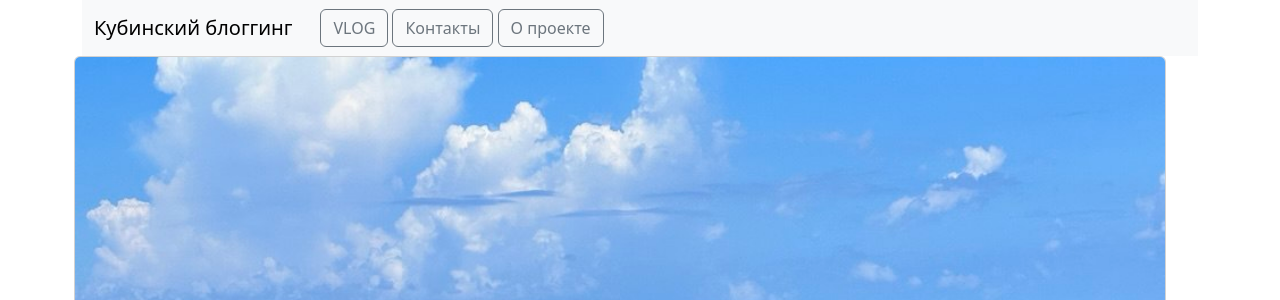
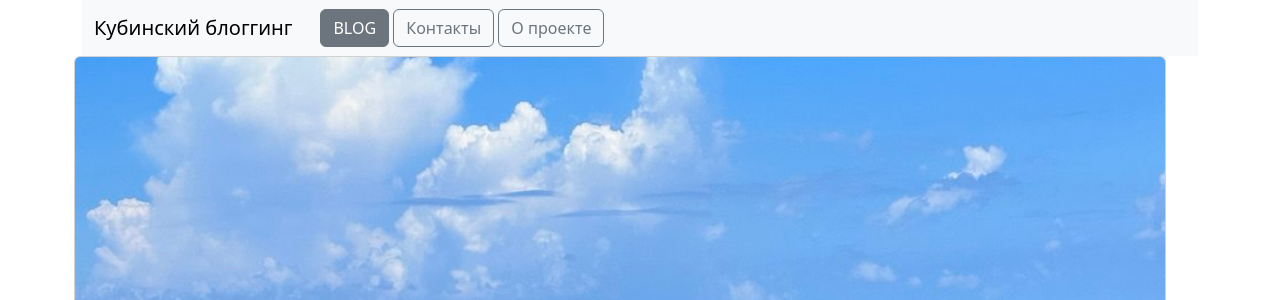
Before and after one commit to CuriousTony/vd04_flask, a Flask app: template templates/blog.html in a window 1280 px wide. Shown: the top 300 px of the page. Run offline with Flask 3, Linux system fonts and the light colour scheme; the template is opened without the code that fills it, so the values that code supplies are empty.

Commit message:
Job's done.

```diff
--- a/main.py
+++ b/main.py
@@ -1,9 +1,22 @@
-from flask import Flask
+from flask import Flask, render_template
 
 app = Flask(__name__)
+
+
 @app.route("/")
-def hello_world():
-    return ...
+def browse_index():
+    return render_template("index.html")
+
+
+@app.route("/blog/")
+def browse_blog():
+    return render_template("blog.html")
+
+
+@app.route("/contacts/")
+def browse_contacts():
+    return render_template("contacts.html")
+
 
 if __name__ == "__main__":
     app.run()
--- a/templates/blog.html
+++ b/templates/blog.html
@@ -9,11 +9,11 @@
 <div class="container">
   <nav class="navbar navbar-expand-lg bg-body-tertiary">
     <div class="container-fluid">
-          <a class="navbar-brand" href="#">Кубинский блоггинг</a>
+      <a class="navbar-brand" href="/">Кубинский блоггинг</a>
       <div class="container-fluid">
-                <button type="button" class="btn btn-outline-secondary">VLOG</button>
-                <button type="button" class="btn btn-outline-secondary">Контакты</button>
-                <button type="button" class="btn btn-outline-secondary">О проекте</button>
+        <a href="/blog/" class="btn btn-outline-secondary active" role="button">BLOG</a>
+        <a href="/contacts/" class="btn btn-outline-secondary" role="button">Контакты</a>
+        <a href="/" class="btn btn-outline-secondary" role="button">О проекте</a>
       </div>
     </div>
   </nav>
```
Also changed, not shown: templates/contacts.html (+4 -4 lines), templates/index.html (+4 -4 lines). Lines whose indentation alone changed are shown as unchanged.
